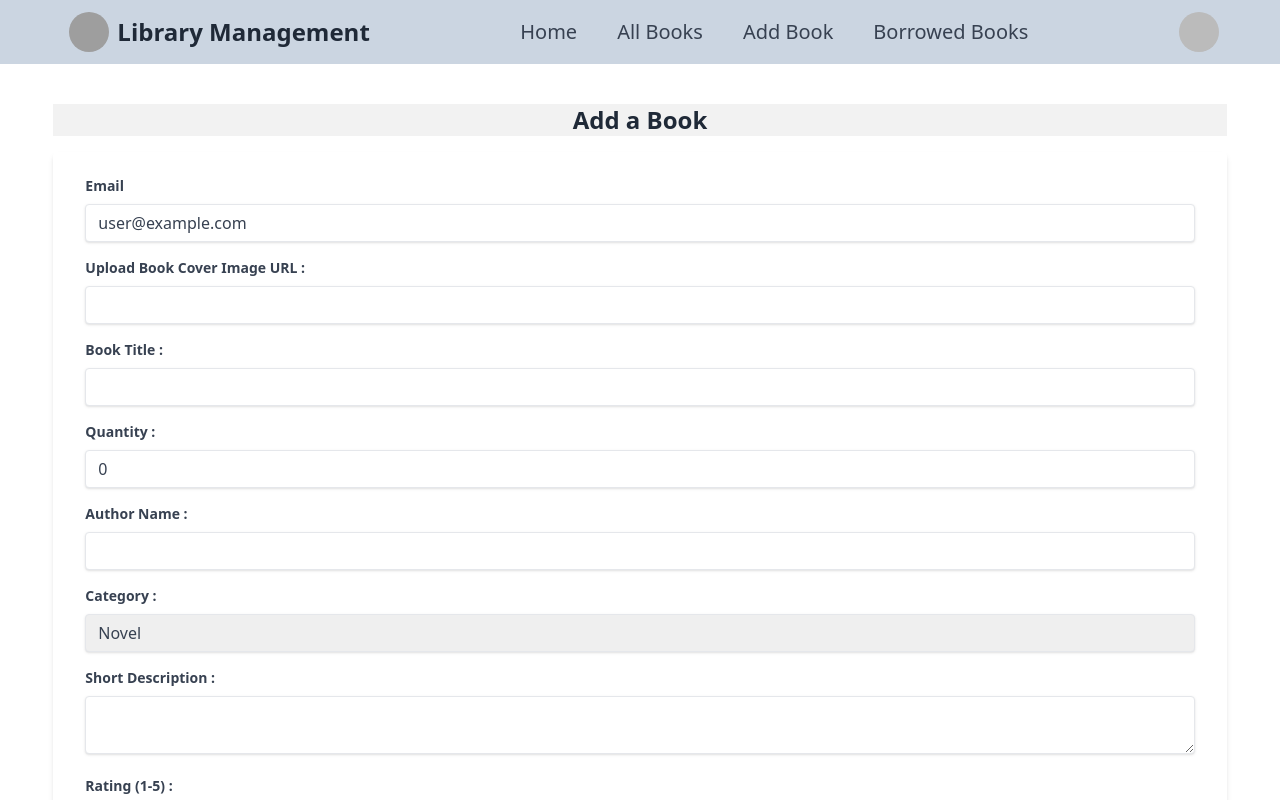
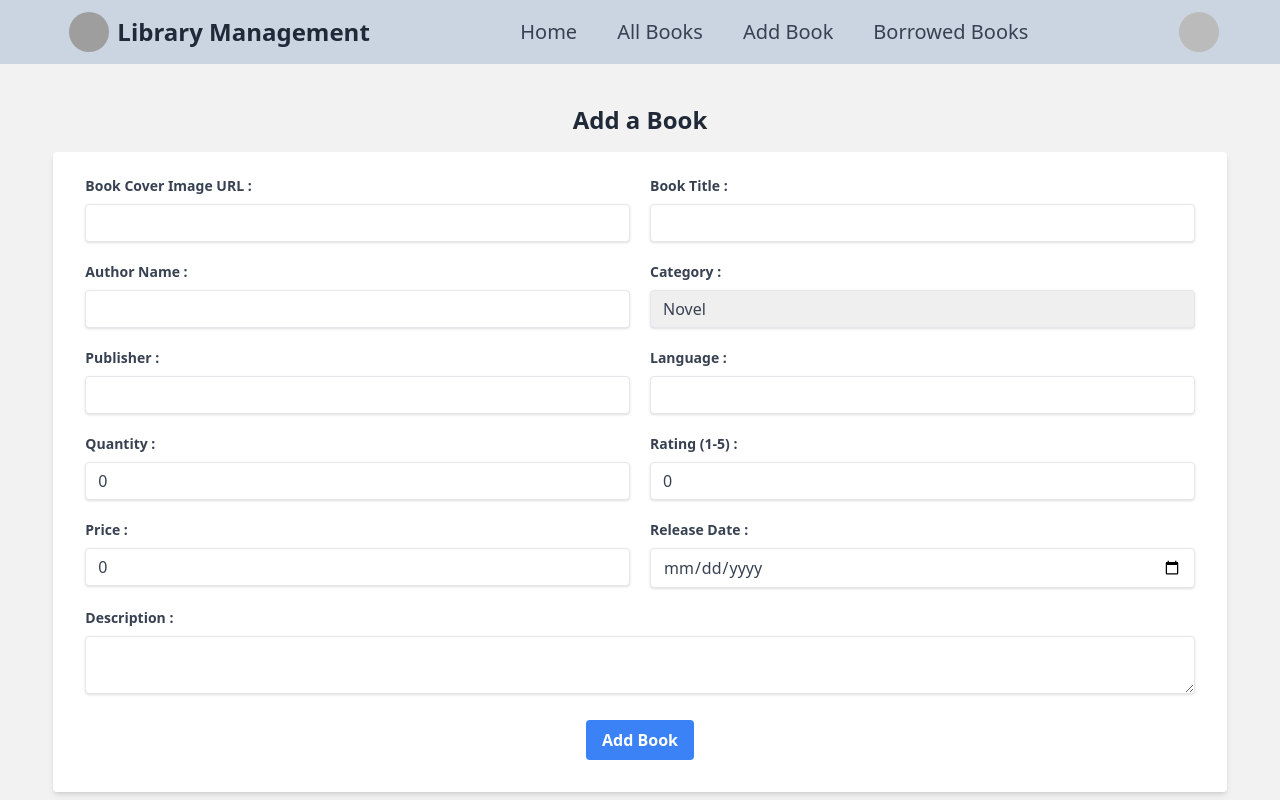
Before and after one commit to Mehedihasan-99/library-management, a React (Vite) app: page /add-book in a window 1280 px wide. Shown: the top 800 px of the page. Built offline with nearby package versions, Linux system fonts and the light colour scheme; no server answers; sample sign-in values are in the browser's storage; grey boxes are pictures that could not be loaded.

Commit message:
added BookCategory button and CategoryBooksPage

```diff
--- a/package.json
+++ b/package.json
@@ -15,10 +15,13 @@
     "firebase": "^11.1.0",
     "localforage": "^1.10.0",
     "match-sorter": "^8.0.0",
+    "prop-types": "^15.8.1",
     "react": "^18.3.1",
     "react-dom": "^18.3.1",
     "react-icons": "^5.4.0",
+    "react-rating-stars-component": "^2.2.0",
     "react-router-dom": "^7.1.1",
+    "react-tabs": "^6.1.0",
     "sort-by": "^1.2.0",
     "sweetalert2": "^11.15.3",
     "swiper": "^11.1.15"
--- /dev/null
+++ b/src/Components/BookCategories.jsx
@@ -0,0 +1,25 @@
+import { Link } from "react-router-dom";
+
+const BookCategories = () => {
+    const categories = ["Novel", "Thriller", "History", "Drama"];
+
+    return (
+        <div className="book-categories mt-10 p-8 bg-gradient-to-br from-blue-100 to-purple-200 rounded-xl shadow-lg">
+            <h2 className="text-3xl font-extrabold text-gray-800 mb-6 text-center">
+                Book Categories
+            </h2>
+            <div className="grid grid-cols-1 md:grid-cols-2 lg:grid-cols-4 gap-20 w-full">
+                {categories.map((category, index) => (
+                    <Link
+                        key={index}
+                        to={`/category/${category}`}
+                        className="btn btn-info"
+                    >
+                        {category}
+                    </Link>))}
+            </div>
+        </div>
+    );
+};
+
+export default BookCategories;
--- a/src/Components/Navbar.jsx
+++ b/src/Components/Navbar.jsx
@@ -19,7 +19,6 @@ const Navbar = () => {
         logout();
         navigate("/")
     }
-
 
     return (
         <div className='bg-slate-300'>
--- a/src/Layout/MainLayout.jsx
+++ b/src/Layout/MainLayout.jsx
@@ -5,7 +5,7 @@ import Footer from "../Components/Footer";
 const MainLayout = () => {
 
     return (
-        <div className="relative">
+        <div className="bg-base-200 relative">
             <header className="sticky  top-0 z-50">
                 <Navbar />
             </header>
--- a/src/Pages/AddBook.jsx
+++ b/src/Pages/AddBook.jsx
@@ -10,11 +10,15 @@ const AddBook = () => {
     const [formData, setFormData] = useState({
         image: "",
         name: "",
-        quantity: 0,
         author: "",
         category: "Novel",
+        publisher: "",
+        language: "",
+        quantity: 0,
+        rating: 0,
+        price: 0,
+        releaseDate: "",
         description: "",
-        rating: 1,
         seller: user?.email,
     });
 
@@ -26,7 +30,10 @@ const AddBook = () => {
     const handleSubmit = async (e) => {
         e.preventDefault();
         const form = e.target
+
         const result = await axios.post(`${import.meta.env.VITE_API_URL}/add-book`, formData)
+        console.log(formData)
+        console.log(result)
         if (result.data.insertedId) {
             Swal.fire({
                 title: "Success !!",
@@ -45,7 +52,8 @@ const AddBook = () => {
                 onSubmit={handleSubmit}
                 className="bg-white shadow-md rounded px-8 pt-6 pb-8 mb-4"
             >
-                <div className="mb-4">
+                <div className="grid md:grid-cols-2 gap-5">
+                    <div className="hidden">
                         <label
                             className="block text-gray-700 text-sm font-bold mb-2"
                         >
@@ -59,11 +67,11 @@ const AddBook = () => {
                             readOnly
                         />
                     </div>
-                <div className="mb-4">
+                    <div>
                         <label
                             className="block text-gray-700 text-sm font-bold mb-2"
                         >
-                        Upload Book Cover Image URL :
+                            Book Cover Image URL :
                         </label>
                         <input
                             type="text"
@@ -74,7 +82,7 @@ const AddBook = () => {
                             required
                         />
                     </div>
-                <div className="mb-4">
+                    <div>
                         <label
                             className="block text-gray-700 text-sm font-bold mb-2"
                         >
@@ -89,22 +97,7 @@ const AddBook = () => {
                             required
                         />
                     </div>
-                <div className="mb-4">
-                    <label
-                        className="block text-gray-700 text-sm font-bold mb-2"
-                    >
-                        Quantity :
-                    </label>
-                    <input
-                        type="number"
-                        name="quantity"
-                        value={formData.quantity}
-                        onChange={handleChange}
-                        className="shadow appearance-none border rounded w-full py-2 px-3 text-gray-700 leading-tight focus:outline-none focus:shadow-outline"
-                        required
-                    />
-                </div>
-                <div className="mb-4">
+                    <div>
                         <label
                             className="block text-gray-700 text-sm font-bold mb-2"
                         >
@@ -119,7 +112,7 @@ const AddBook = () => {
                             required
                         />
                     </div>
-                <div className="mb-4">
+                    <div>
                         <label
                             className="block text-gray-700 text-sm font-bold mb-2"
                         >
@@ -136,25 +129,54 @@ const AddBook = () => {
                             <option>Thriller</option>
                             <option>History</option>
                             <option>Drama</option>
-                        <option>Sci-Fi</option>
                         </select>
                     </div>
-                <div className="mb-4">
+                    <div>
                         <label
                             className="block text-gray-700 text-sm font-bold mb-2"
                         >
-                        Short Description :
+                            Publisher :
                         </label>
-                    <textarea
-                        name="description"
-                        value={formData.description}
+                        <input
+                            type="text"
+                            name="publisher"
+                            value={formData.publisher}
                             onChange={handleChange}
                             className="shadow appearance-none border rounded w-full py-2 px-3 text-gray-700 leading-tight focus:outline-none focus:shadow-outline"
-                        rows="2"
                             required
-                    ></textarea>
+                        />
                     </div>
-                <div className="mb-4">
+                    <div>
+                        <label
+                            className="block text-gray-700 text-sm font-bold mb-2"
+                        >
+                            Language :
+                        </label>
+                        <input
+                            type="text"
+                            name="language"
+                            value={formData.language}
+                            onChange={handleChange}
+                            className="shadow appearance-none border rounded w-full py-2 px-3 text-gray-700 leading-tight focus:outline-none focus:shadow-outline"
+                            required
+                        />
+                    </div>
+                    <div>
+                        <label
+                            className="block text-gray-700 text-sm font-bold mb-2"
+                        >
+                            Quantity :
+                        </label>
+                        <input
+                            type="number"
+                            name="quantity"
+                            value={formData.quantity}
+                            onChange={handleChange}
+                            className="shadow appearance-none border rounded w-full py-2 px-3 text-gray-700 leading-tight focus:outline-none focus:shadow-outline"
+                            required
+                        />
+                    </div>
+                    <div>
                         <label
                             className="block text-gray-700 text-sm font-bold mb-2"
                         >
@@ -171,6 +193,52 @@ const AddBook = () => {
                             required
                         />
                     </div>
+                    <div>
+                        <label
+                            className="block text-gray-700 text-sm font-bold mb-2"
+                        >
+                            Price :
+                        </label>
+                        <input
+                            type="number"
+                            name="price"
+                            value={formData.price}
+                            onChange={handleChange}
+                            className="shadow appearance-none border rounded w-full py-2 px-3 text-gray-700 leading-tight focus:outline-none focus:shadow-outline"
+                            required
+                        />
+                    </div>
+                    <div>
+                        <label
+                            className="block text-gray-700 text-sm font-bold mb-2"
+                        >
+                            Release Date :
+                        </label>
+                        <input
+                            type="date"
+                            name="releaseDate"
+                            value={formData.releaseDate}
+                            onChange={handleChange}
+                            className="shadow appearance-none border rounded w-full py-2 px-3 text-gray-700 leading-tight focus:outline-none focus:shadow-outline"
+                            required
+                        />
+                    </div>
+                    <div className="col-span-2 mb-5">
+                        <label
+                            className="block text-gray-700 text-sm font-bold mb-2"
+                        >
+                            Description :
+                        </label>
+                        <textarea
+                            name="description"
+                            value={formData.description}
+                            onChange={handleChange}
+                            className="shadow appearance-none border rounded w-full py-2 px-3 text-gray-700 leading-tight focus:outline-none focus:shadow-outline"
+                            rows="2"
+                            required
+                        ></textarea>
+                    </div>
+                </div>
                 <div className="flex items-center justify-center">
                     <button
                         type="submit"
--- /dev/null
+++ b/src/Pages/CategoryBooksPage .jsx
@@ -0,0 +1,45 @@
+import { useParams, Link, useLoaderData } from "react-router-dom";
+import Rating from "react-rating-stars-component";
+
+const CategoryBooksPage = () => {
+  const { category } = useParams();
+  const books = useLoaderData()
+
+  return (
+    <div className="p-8 bg-gray-50">
+      <h2 className="text-3xl font-semibold text-gray-800 mb-8">
+        Books in <span className="text-purple-500 font-bold"> {category} </span> Category
+      </h2>
+      <div className="grid grid-cols-1 sm:grid-cols-2 lg:grid-cols-3 gap-6">
+        {books.length > 0 ? (
+          books.map((book) => (
+            <div key={book.id} className="card bg-white shadow-md p-4 rounded-lg">
+              <img
+                src={book.image}
+                alt={book.name}
+                className="w-full h-48 object-cover rounded-lg"
+              />
+              <h3 className="text-xl font-semibold text-gray-800 mt-3">{book.name}</h3>
+              <p className="text-gray-600">By: {book.author}</p>
+              <p className="text-gray-500">Quantity: {book.quantity}</p>
+              <div className="flex items-center mt-2">
+                <Rating value={book.rating} edit={false} size={20} />
+                <span className="ml-2 text-sm text-gray-500">{book.rating}</span>
+              </div>
+              <Link
+                to={`/book-details/${book._id}`}
+                className="mt-3 btn btn-primary w-full"
+              >
+                Details
+              </Link>
+            </div>
+          ))
+        ) : (
+          <p>No books found in this category.</p>
+        )}
+      </div>
+    </div>
+  );
+};
+
+export default CategoryBooksPage;
--- a/src/Pages/HomePage.jsx
+++ b/src/Pages/HomePage.jsx
@@ -1,15 +1,12 @@
 import BannerSlider from "../Components/BannerSlider";
-
+import BookCategories from "../Components/BookCategories";
 
 const HomePage = () => {
+
     return (
-        <div className="w-full border">
+        <div>
             <BannerSlider />
-            <h2 className='text-red-600'>Home Page</h2>
-            <h1 className="text-3xl font-bold underline">
-                Hello world!
-            </h1>
-
+            <BookCategories />
         </div>
     );
 };
--- a/src/Pages/Login.jsx
+++ b/src/Pages/Login.jsx
@@ -39,10 +39,7 @@ const Login = () => {
 
     const handleGoogleLogin = () => {
         googleLogin()
-            .then(result => {
-                const signIn = result.user;
-                console.log(signIn)
-                setUser(signIn)
+            .then(() => {
                 Swal.fire({
                     title: 'Success!',
                     text: 'Login Successfully',
--- a/src/Router/route.jsx
+++ b/src/Router/route.jsx
@@ -5,6 +5,7 @@ import Login from "../Pages/Login";
 import Register from "../Pages/Regestration";
 import AllBooks from "../Pages/AllBooks";
 import AddBook from "../Pages/AddBook";
+import CategoryBooksPage from "../Pages/CategoryBooksPage "
 import BorrowedBooks from "../Pages/BorrowedBooks";
 import PrivateRoute from "./PrivateRoute";
 
@@ -16,7 +17,13 @@ const route = createBrowserRouter([
         children: [
             {
                 path: "/",
-                element: <HomePage />
+                element: <HomePage />,
+                loader: () => fetch(`${import.meta.env.VITE_API_URL}/all-books`)
+            },
+            {
+                path:"/category/:category",
+                element: <CategoryBooksPage />,
+                loader: ({params}) => fetch(`${import.meta.env.VITE_API_URL}/category/${params.category}`)
             },
             {
                 path: "/all-books",
```
Also changed, not shown: 1 other file (tests, documents, lock files or other folders). Lines whose indentation alone changed are shown as unchanged.
